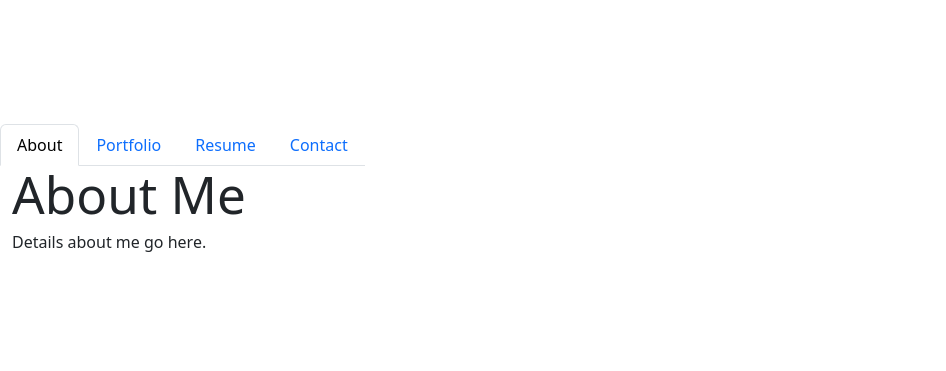
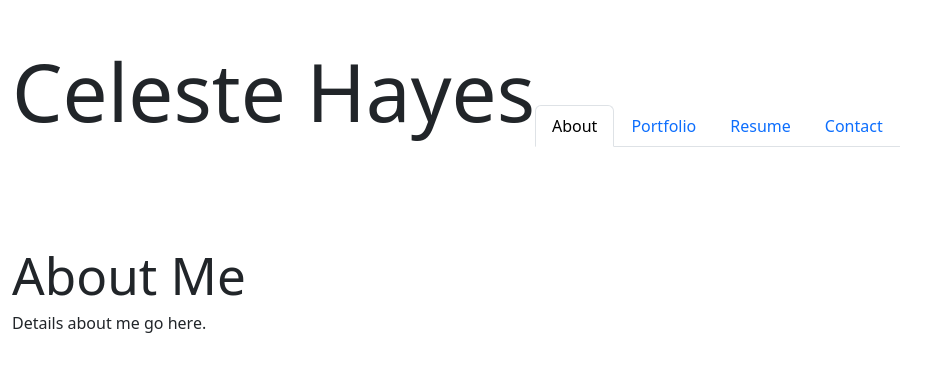
Before and after one commit to celeste-hayes/Portfolio, a React (Vite) app in the folder React Portfolio/: page / in a window 1280 px wide. Shown: the part 203-574 px from the top of the page, without its empty margins (0-946 px from the left). Built offline with nearby package versions, Linux system fonts and the light colour scheme.

Commit message:
fix: adjustments to fix page navigation

```diff
--- a/React Portfolio/src/App.jsx
+++ b/React Portfolio/src/App.jsx
@@ -1,12 +1,13 @@
 import React from 'react'
 import { Outlet } from 'react-router-dom';
-import Nav from './components/Nav'
+//import './App.css'
+import Header from './components/Header'
 
 function App () {
   return (
     <>
-      <Nav />
-      <main className="container">
+      <Header />
+      <main className="container" style={{ marginTop: '100px'}}>
         <Outlet />
       </main>
     </>
--- a/React Portfolio/src/components/Nav.jsx
+++ b/React Portfolio/src/components/Nav.jsx
@@ -7,7 +7,7 @@ function Nav () {
   return (
     <ul className="nav nav-tabs">
       <li className="nav-item">
-        <Link to="/about" className={currentPage === '/' ? 'nav-link active' : 'nav-link'}>
+        <Link to="/" className={currentPage === '/' ? 'nav-link active' : 'nav-link'}>
           About
         </Link>
       </li>
```
